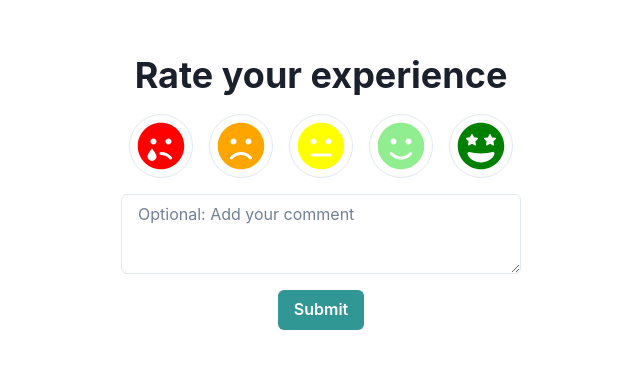
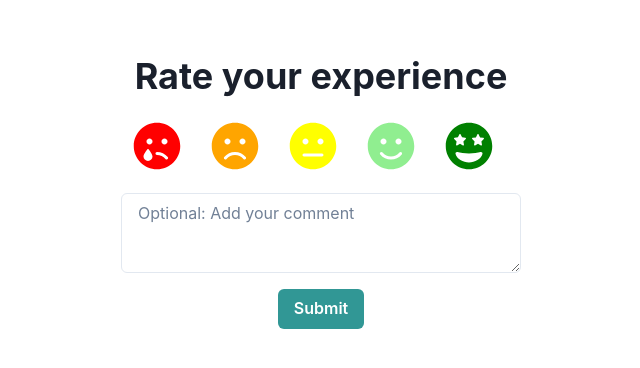
Before and after one commit to MohsenUSA/rating, a React (Create React App) app: page / in a window 1280 px wide. Shown: the part 208-576 px from the top of the page, without its empty margins (319-959 px from the left). Built offline with nearby package versions, Linux system fonts and the light colour scheme.

Commit message:
Update Emojis.js

```diff
--- a/src/Emojis.js
+++ b/src/Emojis.js
@@ -1,74 +1,48 @@
+// Emojis.js
 import React from 'react';
-import { Box, IconButton } from '@chakra-ui/react';
+import { Box } from '@chakra-ui/react';
 import { FaSadTear, FaFrown, FaMeh, FaSmile, FaGrinStars } from 'react-icons/fa';
 
 const Emojis = ({ selected, onSelect }) => {
   return (
     <Box
       d="flex"
-      alignItems="flex-start"  // Set alignItems to 'flex-start' for proper alignment
       justifyContent="center"
+      alignItems="center"
       flexDirection={{ base: 'column', md: 'row' }}
       textAlign="center"
     >
-      <IconButton
-        icon={<FaSadTear style={{ fontSize: '3rem', color: 'red', lineHeight: '3rem' }} />}
-        aria-label="sad"
-        onClick={() => onSelect(1)}
-        colorScheme="gray"
-        size="xlg"
-        mb={{ base: 4, md: 0 }}
-        mr={{ base: 2, md: 4 }}
-        variant={selected === 1 ? 'solid' : 'outline'}
-        borderRadius="50%"
-        p="7px"
-      />
-      <IconButton
-        icon={<FaFrown style={{ fontSize: '3rem', color: 'orange', lineHeight: '3rem' }} />}
-        aria-label="unhappy"
-        onClick={() => onSelect(2)}
-        colorScheme="gray"
-        size="xlg"
-        mb={{ base: 4, md: 0 }}
-        mr={{ base: 2, md: 4 }}
-        variant={selected === 2 ? 'solid' : 'outline'}
-        borderRadius="50%"
-        p="7px"
-      />
-      <IconButton
-        icon={<FaMeh style={{ fontSize: '3rem', color: 'yellow', lineHeight: '3rem' }} />}
-        aria-label="neutral"
-        onClick={() => onSelect(3)}
-        colorScheme="gray"
-        size="xlg"
-        mb={{ base: 4, md: 0 }}
-        mr={{ base: 2, md: 4 }}
-        variant={selected === 3 ? 'solid' : 'outline'}
-        borderRadius="50%"
-        p="7px"
-      />
-      <IconButton
-        icon={<FaSmile style={{ fontSize: '3rem', color: 'lightgreen', lineHeight: '3rem' }} />}
-        aria-label="happy"
-        onClick={() => onSelect(4)}
-        colorScheme="gray"
-        size="xlg"
-        mb={{ base: 4, md: 0 }}
-        mr={{ base: 2, md: 4 }}
-        variant={selected === 4 ? 'solid' : 'outline'}
-        borderRadius="50%"
-        p="7px"
-      />
-      <IconButton
-        icon={<FaGrinStars style={{ fontSize: '3rem', color: 'green', lineHeight: '3rem' }} />}
-        aria-label="very-happy"
-        onClick={() => onSelect(5)}
-        colorScheme="gray"
-        size="xlg"
-        variant={selected === 5 ? 'solid' : 'outline'}
-        borderRadius="50%"
-        p="7px"
-      />
+      <EmojiButton selected={selected === 1} onSelect={() => onSelect(1)}>
+        <FaSadTear style={{ fontSize: '3rem', color: 'red' }} />
+      </EmojiButton>
+      <EmojiButton selected={selected === 2} onSelect={() => onSelect(2)}>
+        <FaFrown style={{ fontSize: '3rem', color: 'orange' }} />
+      </EmojiButton>
+      <EmojiButton selected={selected === 3} onSelect={() => onSelect(3)}>
+        <FaMeh style={{ fontSize: '3rem', color: 'yellow' }} />
+      </EmojiButton>
+      <EmojiButton selected={selected === 4} onSelect={() => onSelect(4)}>
+        <FaSmile style={{ fontSize: '3rem', color: 'lightgreen' }} />
+      </EmojiButton>
+      <EmojiButton selected={selected === 5} onSelect={() => onSelect(5)}>
+        <FaGrinStars style={{ fontSize: '3rem', color: 'green' }} />
+      </EmojiButton>
+    </Box>
+  );
+};
+
+const EmojiButton = ({ children, selected, onSelect }) => {
+  return (
+    <Box
+      as="button"
+      onClick={onSelect}
+      mr={{ base: 2, md: 4 }}
+      mb={{ base: 4, md: 0 }}
+      bg={selected ? 'gray.200' : 'transparent'}
+      borderRadius="50%"
+      p="7px"
+    >
+      {children}
     </Box>
   );
 };
```
